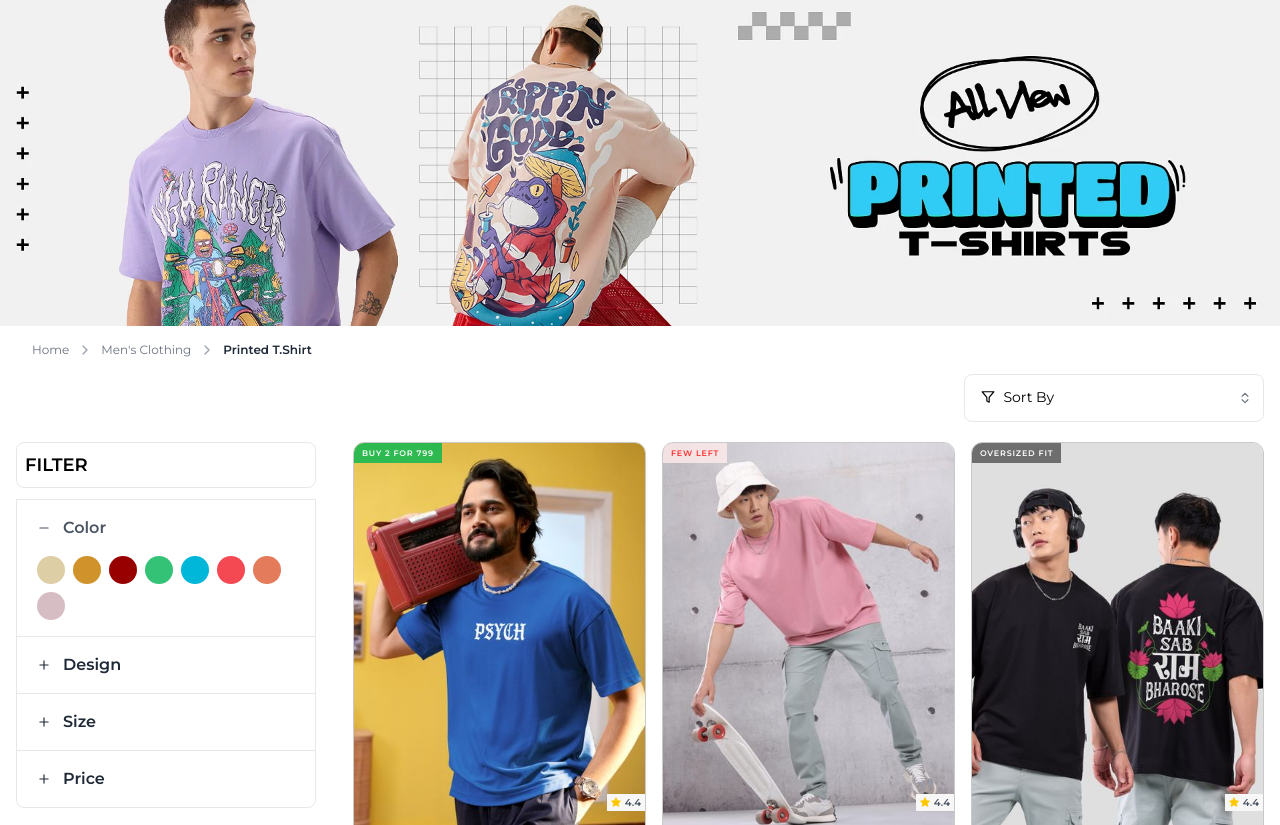
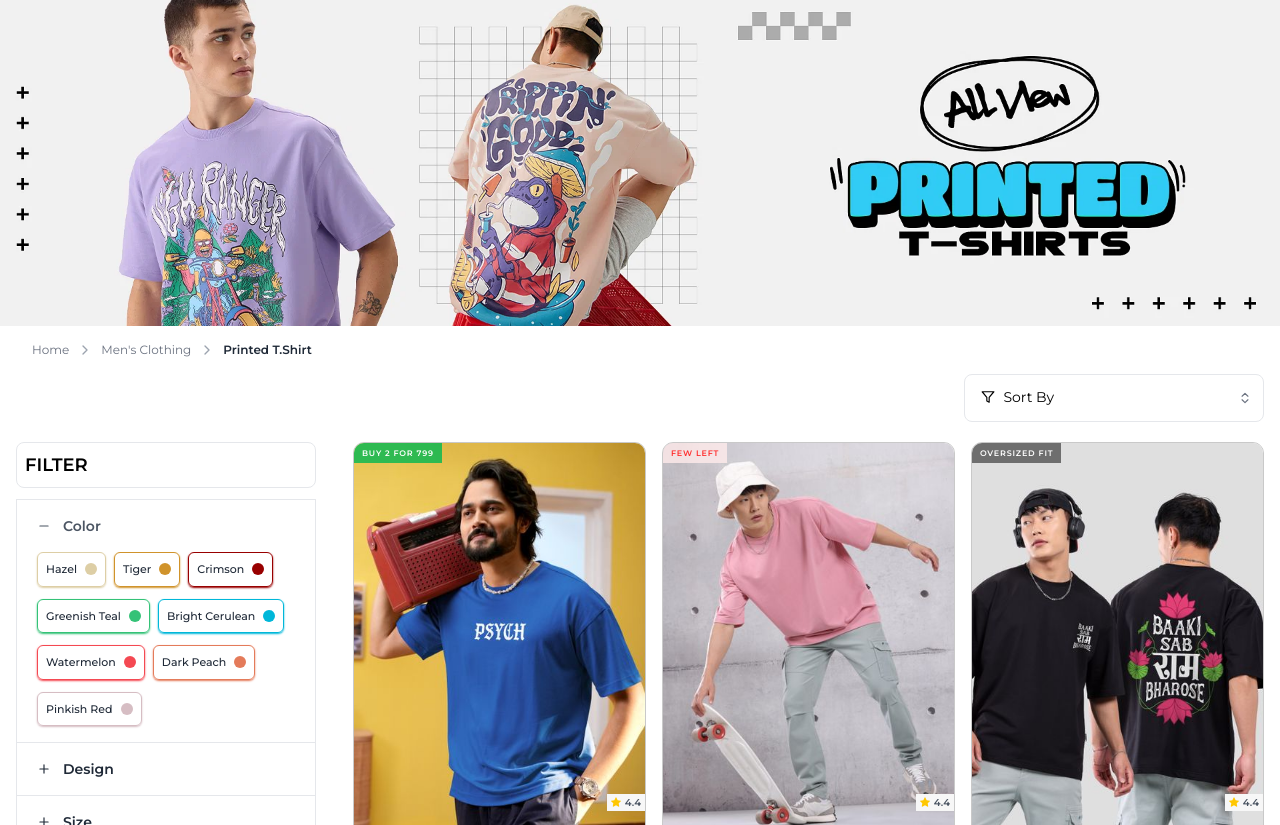
Before and after one commit to induraghav07/ecommerce, a website: page dist/product_list.html in a window 1280 px wide. Shown: the part 127-952 px from the top of the page. Drawn offline with Linux system fonts and the light colour scheme.

Commit message:
color selection bullets are changed

```diff
--- a/dist/product_list.html
+++ b/dist/product_list.html
@@ -727,7 +727,7 @@
             <div class="hs-accordion-group" data-hs-accordion-always-open="">
                 <h1 class="p-2 rounded-lg lg:border lg:border-gray-200 mb-3 text-lg flex items-center justify-between font-semibold">FILTER <span class="px-4 lg:hidden py-1 border border-gray-300 rounded-md" onclick="onCloseOverlay()">X</span></h1>
                 <div class="hs-accordion active bg-white border -mt-px first:rounded-t-lg last:rounded-b-lg dark:bg-neutral-800 dark:border-neutral-700" id="hs-bordered-heading-one">
-                  <button class="hs-accordion-toggle hs-accordion-active:text-gray-600 inline-flex items-center gap-x-3 w-full font-semibold text-start text-gray-800 py-4 px-5 hover:text-gray-500 disabled:opacity-50 disabled:pointer-events-none dark:hs-accordion-active:text-blue-500 dark:text-neutral-200 dark:hover:text-neutral-400 dark:focus:outline-none dark:focus:text-neutral-400" aria-controls="hs-basic-bordered-collapse-one">
+                  <button class="hs-accordion-toggle text-sm hs-accordion-active:text-gray-600 inline-flex items-center gap-x-3 w-full font-semibold text-start text-gray-800 py-4 px-5 hover:text-gray-500 disabled:opacity-50 disabled:pointer-events-none dark:hs-accordion-active:text-blue-500 dark:text-neutral-200 dark:hover:text-neutral-400 dark:focus:outline-none dark:focus:text-neutral-400" aria-controls="hs-basic-bordered-collapse-one">
                     <svg class="hs-accordion-active:hidden block size-3.5" xmlns="http://www.w3.org/2000/svg" width="24" height="24" viewBox="0 0 24 24" fill="none" stroke="currentColor" stroke-width="2" stroke-linecap="round" stroke-linejoin="round">
                       <path d="M5 12h14"></path>
                       <path d="M12 5v14"></path>
@@ -739,22 +739,46 @@
                   </button>
                   <div id="hs-basic-bordered-collapse-one" class="hs-accordion-content w-full overflow-hidden transition-[height] duration-300" aria-labelledby="hs-bordered-heading-one">
                     <div class="pb-4 px-5">
-                          <div class="text-gray-800 flex gap-2 flex-wrap dark:text-neutral-200">
-                            <a href="#" class="size-7 bg-[#ddcea5] rounded-full"></a>
-                            <a href="#" class="size-7 bg-[#d0932b] rounded-full"></a>
-                            <a href="#" class="size-7 bg-[#980000] rounded-full"></a>
-                            <a href="#" class="size-7 bg-[#34c277] rounded-full"></a>
-                            <a href="#" class="size-7 bg-[#00b7d9] rounded-full"></a>
-                            <a href="#" class="size-7 bg-[#f44952] rounded-full"></a>
-                            <a href="#" class="size-7 bg-[#e47b5a] rounded-full"></a>
-                            <a href="#" class="size-7 bg-[#d6bdc3] rounded-full"></a>
+                          <div class="text-gray-800 flex gap-x-2 gap-y-3 flex-wrap dark:text-neutral-200">
+                            <a href="#" class="inline-flex p-2 border shadow-sm shadow-[#ddcea5] border-[#ddcea5] rounded-md items-center">
+                              <span class="text-gray-800 font-medium text-[11px]">Hazel</span>
+                              <span class="size-3 inline-block bg-[#ddcea5] rounded-full ms-2"></span>
+                            </a>
+                            <a href="#" class="inline-flex p-2 border shadow-sm shadow-[#d0932b] border-[#d0932b] rounded-md items-center">
+                              <span class="text-gray-800 font-medium text-[11px]">Tiger</span>
+                              <span class="size-3 inline-block bg-[#d0932b] rounded-full ms-2"></span>
+                            </a>
+                            <a href="#" class="inline-flex p-2 border shadow-sm shadow-[#980000] border-[#980000] rounded-md items-center">
+                              <span class="text-gray-800 font-medium text-[11px]">Crimson</span>
+                              <span class="size-3 inline-block bg-[#980000] rounded-full ms-2"></span>
+                            </a>
+                            <a href="#" class="inline-flex p-2 border shadow-sm shadow-[#34c277] border-[#34c277] rounded-md items-center">
+                              <span class="text-gray-800 font-medium text-[11px]">Greenish Teal</span>
+                              <span class="size-3 inline-block bg-[#34c277] rounded-full ms-2"></span>
+                            </a>
+                            <a href="#" class="inline-flex p-2 border shadow-sm shadow-[#00b7d9] border-[#00b7d9] rounded-md items-center">
+                              <span class="text-gray-800 font-medium text-[11px]">Bright Cerulean</span>
+                              <span class="size-3 inline-block bg-[#00b7d9] rounded-full ms-2"></span>
+                            </a>
+                            <a href="#" class="inline-flex p-2 border shadow-sm shadow-[#f44952] border-[#f44952] rounded-md items-center">
+                              <span class="text-gray-800 font-medium text-[11px]">Watermelon</span>
+                              <span class="size-3 inline-block bg-[#f44952] rounded-full ms-2"></span>
+                            </a>
+                            <a href="#" class="inline-flex p-2 border shadow-sm shadow-[#e47b5a] border-[#e47b5a] rounded-md items-center">
+                              <span class="text-gray-800 font-medium text-[11px]">Dark Peach</span>
+                              <span class="size-3 inline-block bg-[#e47b5a] rounded-full ms-2"></span>
+                            </a>
+                            <a href="#" class="inline-flex p-2 border shadow-sm shadow-[#D6BDC3] border-[#D6BDC3] rounded-md items-center">
+                              <span class="text-gray-800 font-medium text-[11px]">Pinkish Red</span>
+                              <span class="size-3 inline-block bg-[#D6BDC3] rounded-full ms-2"></span>
+                            </a>
                           </div>
                     </div>
                   </div>
                 </div>
 
                 <div class="hs-accordion bg-white border -mt-px first:rounded-t-lg last:rounded-b-lg dark:bg-neutral-800 dark:border-neutral-700" id="hs-bordered-heading-two">
-                  <button class="hs-accordion-toggle hs-accordion-active:text-gray-600 inline-flex items-center gap-x-3 w-full font-semibold text-start text-gray-800 py-4 px-5 hover:text-gray-500 disabled:opacity-50 disabled:pointer-events-none dark:hs-accordion-active:text-blue-500 dark:text-neutral-200 dark:hover:text-neutral-400 dark:focus:outline-none dark:focus:text-neutral-400" aria-controls="hs-basic-bordered-collapse-two">
+                  <button class="hs-accordion-toggle text-sm hs-accordion-active:text-gray-600 inline-flex items-center gap-x-3 w-full font-semibold text-start text-gray-800 py-4 px-5 hover:text-gray-500 disabled:opacity-50 disabled:pointer-events-none dark:hs-accordion-active:text-blue-500 dark:text-neutral-200 dark:hover:text-neutral-400 dark:focus:outline-none dark:focus:text-neutral-400" aria-controls="hs-basic-bordered-collapse-two">
                     <svg class="hs-accordion-active:hidden block size-3.5" xmlns="http://www.w3.org/2000/svg" width="24" height="24" viewBox="0 0 24 24" fill="none" stroke="currentColor" stroke-width="2" stroke-linecap="round" stroke-linejoin="round">
                       <path d="M5 12h14"></path>
                       <path d="M12 5v14"></path>
@@ -766,7 +790,7 @@
                   </button>
                   <div id="hs-basic-bordered-collapse-two" class="hs-accordion-content hidden w-full overflow-hidden transition-[height] duration-300" aria-labelledby="hs-bordered-heading-two">
                     <div class="pb-4 px-5">
-                        <div class="text-gray-800 flex flex-col dark:text-neutral-200">
+                        <div class="flex gap-y-2 text-xs flex-col dark:text-neutral-200">
                             <a href="#" class="font-medium text-gray-500">Oversized Fit</a>
                             <a href="#" class="font-medium text-gray-500">Plain</a>
                             <a href="#" class="font-medium text-gray-500">Full Sleeve</a>
@@ -776,7 +800,7 @@
                 </div>
 
                 <div class="hs-accordion bg-white border -mt-px first:rounded-t-lg last:rounded-b-lg dark:bg-neutral-800 dark:border-neutral-700" id="hs-bordered-heading-three">
-                  <button class="hs-accordion-toggle hs-accordion-active:text-gray-600 inline-flex items-center gap-x-3 w-full font-semibold text-start text-gray-800 py-4 px-5 hover:text-gray-500 disabled:opacity-50 disabled:pointer-events-none dark:hs-accordion-active:text-blue-500 dark:text-neutral-200 dark:hover:text-neutral-400 dark:focus:outline-none dark:focus:text-neutral-400" aria-controls="hs-basic-bordered-collapse-three">
+                  <button class="hs-accordion-toggle text-sm hs-accordion-active:text-gray-600 inline-flex items-center gap-x-3 w-full font-semibold text-start text-gray-800 py-4 px-5 hover:text-gray-500 disabled:opacity-50 disabled:pointer-events-none dark:hs-accordion-active:text-blue-500 dark:text-neutral-200 dark:hover:text-neutral-400 dark:focus:outline-none dark:focus:text-neutral-400" aria-controls="hs-basic-bordered-collapse-three">
                     <svg class="hs-accordion-active:hidden block size-3.5" xmlns="http://www.w3.org/2000/svg" width="24" height="24" viewBox="0 0 24 24" fill="none" stroke="currentColor" stroke-width="2" stroke-linecap="round" stroke-linejoin="round">
                       <path d="M5 12h14"></path>
                       <path d="M12 5v14"></path>
@@ -788,18 +812,18 @@
                   </button>
                   <div id="hs-basic-bordered-collapse-three" class="hs-accordion-content hidden w-full overflow-hidden transition-[height] duration-300" aria-labelledby="hs-bordered-heading-three">
                     <div class="pb-4 px-5">
-                      <div class="text-gray-800 flex flex-col dark:text-neutral-200">
-                        <a href="#">S</a>
-                        <a href="#">M</a>
-                        <a href="#">L</a>
-                        <a href="#">XL</a>
-                        <a href="#">XXL</a>
+                      <div class="flex text-xs gap-y-2 font-medium flex-col dark:text-neutral-200">
+                        <a href="#" class="text-gray-500">S</a>
+                        <a href="#" class="text-gray-500">M</a>
+                        <a href="#" class="text-gray-500">L</a>
+                        <a href="#" class="text-gray-500">XL</a>
+                        <a href="#" class="text-gray-500">XXL</a>
                       </div>
                     </div>
                   </div>
                 </div>
                 <div class="hs-accordion bg-white border -mt-px first:rounded-t-lg last:rounded-b-lg dark:bg-neutral-800 dark:border-neutral-700" id="hs-bordered-heading-three">
-                    <button class="hs-accordion-toggle hs-accordion-active:text-gray-600 inline-flex items-center gap-x-3 w-full font-semibold text-start text-gray-800 py-4 px-5 hover:text-gray-500 disabled:opacity-50 disabled:pointer-events-none dark:hs-accordion-active:text-blue-500 dark:text-neutral-200 dark:hover:text-neutral-400 dark:focus:outline-none dark:focus:text-neutral-400" aria-controls="hs-basic-bordered-collapse-three">
+                    <button class="hs-accordion-toggle text-sm hs-accordion-active:text-gray-600 inline-flex items-center gap-x-3 w-full font-semibold text-start text-gray-800 py-4 px-5 hover:text-gray-500 disabled:opacity-50 disabled:pointer-events-none dark:hs-accordion-active:text-blue-500 dark:text-neutral-200 dark:hover:text-neutral-400 dark:focus:outline-none dark:focus:text-neutral-400" aria-controls="hs-basic-bordered-collapse-three">
                       <svg class="hs-accordion-active:hidden block size-3.5" xmlns="http://www.w3.org/2000/svg" width="24" height="24" viewBox="0 0 24 24" fill="none" stroke="currentColor" stroke-width="2" stroke-linecap="round" stroke-linejoin="round">
                         <path d="M5 12h14"></path>
                         <path d="M12 5v14"></path>
@@ -811,15 +835,15 @@
                     </button>
                     <div id="hs-basic-bordered-collapse-three" class="hs-accordion-content hidden w-full overflow-hidden transition-[height] duration-300" aria-labelledby="hs-bordered-heading-three">
                       <div class="pb-4 px-5">
-                        <div class="text-gray-800 flex flex-col dark:text-neutral-200">
+                        <div class="text-gray-800 flex gap-y-2 flex-col dark:text-neutral-200">
                             <div class="flex">
                                 <input type="checkbox" class="shrink-0 mt-0.5 border-gray-200 rounded text-blue-600 focus:ring-blue-500 disabled:opacity-50 disabled:pointer-events-none dark:bg-neutral-800 dark:border-neutral-700 dark:checked:bg-blue-500 dark:checked:border-blue-500 dark:focus:ring-offset-gray-800" id="hs-default-checkbox">
-                                <label for="hs-default-checkbox" class="text-sm text-gray-500 ms-2 cursor-pointer dark:text-neutral-400">Price: Low to High</label>
+                                <label for="hs-default-checkbox" class="text-xs font-medium text-gray-500 ms-2 cursor-pointer dark:text-neutral-400">Price: Low to High</label>
                               </div>
 
                               <div class="flex">
                                 <input type="checkbox" class="shrink-0 mt-0.5 border-gray-200 rounded text-blue-600 focus:ring-blue-500 disabled:opacity-50 disabled:pointer-events-none dark:bg-neutral-800 dark:border-neutral-700 dark:checked:bg-blue-500 dark:checked:border-blue-500 dark:focus:ring-offset-gray-800" id="hs-checked-checkbox">
-                                <label for="hs-checked-checkbox" class="text-sm text-gray-500 ms-2 cursor-pointer dark:text-neutral-400">Price: High to Low</label>
+                                <label for="hs-checked-checkbox" class="text-xs font-medium text-gray-500 ms-2 cursor-pointer dark:text-neutral-400">Price: High to Low</label>
                               </div>
                         </div>
                       </div>
```
Also changed, not shown: dist/output.css.
